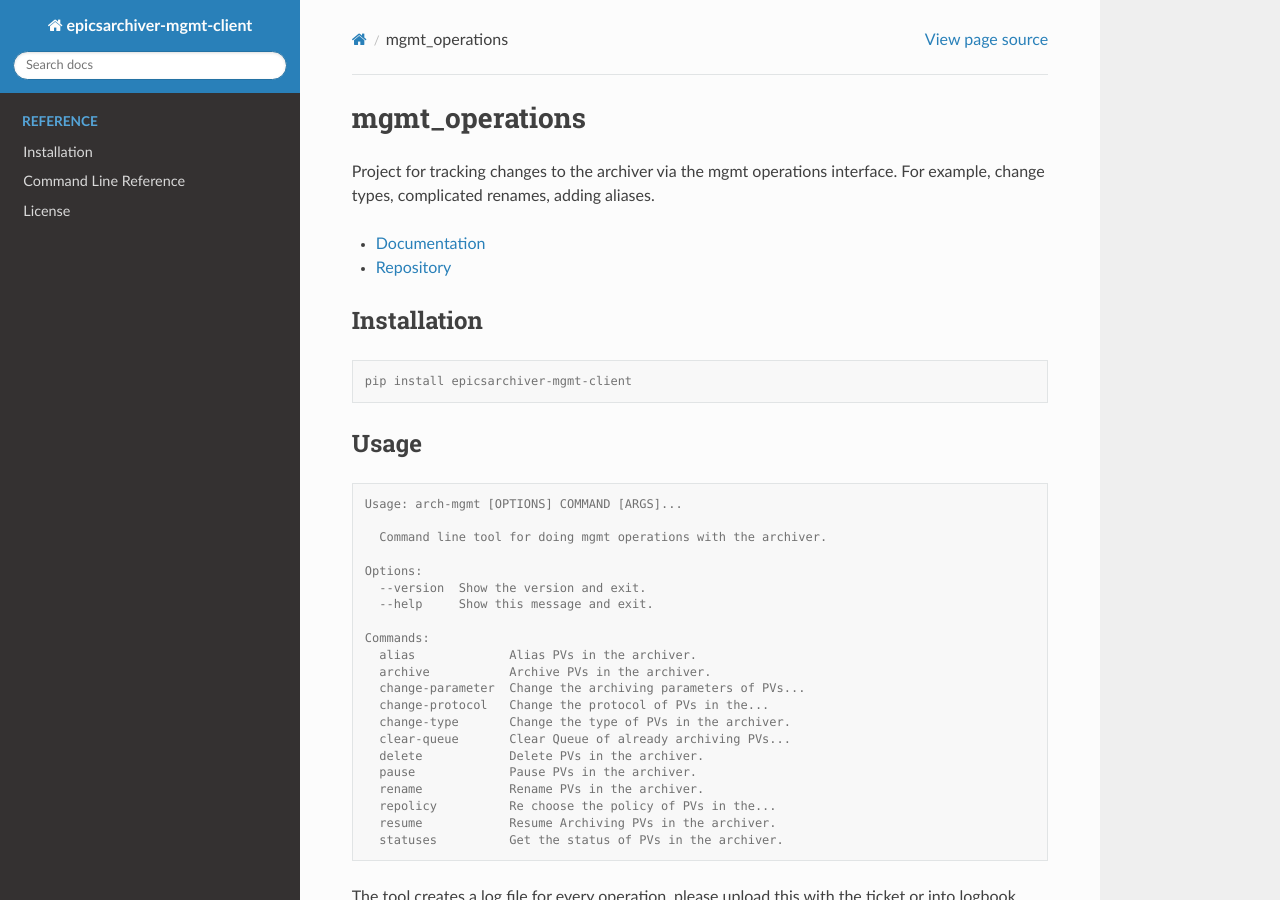
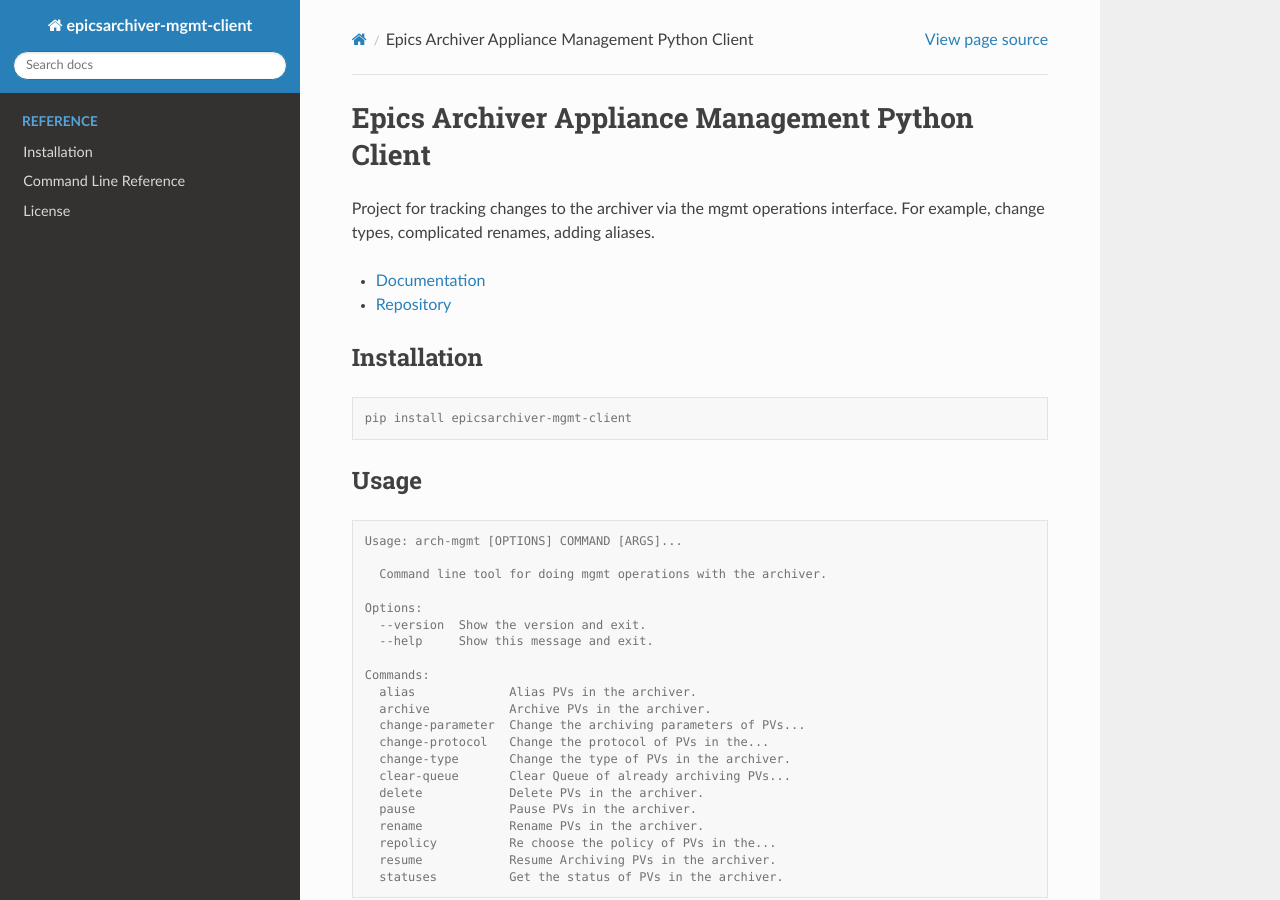
Before and after one commit to archiver-appliance/epicsarchiver-mgmt-client, a Sphinx documentation site: the page built from docs/source/index.md, in a window 1280 px wide and 900 px high. Built offline with Sphinx 7.4.7 and the Read the Docs theme 3.1.0, drawn with Linux system fonts in a browser that asks for light colours; some of the changed text lies outside the part shown.

Commit message:
Update docs
- add keywords to pyproject
- Update name in readme
- Update index to use readme

```diff
--- a/README.md
+++ b/README.md
@@ -1,4 +1,4 @@
-# mgmt_operations
+# Epics Archiver Appliance Management Python Client
 
 Project for tracking changes to the archiver via the mgmt operations interface. For example, change types, complicated renames, adding aliases.
 
--- a/pyproject.toml
+++ b/pyproject.toml
@@ -7,7 +7,7 @@ requires = [ "hatch-vcs>=0.3", "hatchling>=1.24.2" ]
 name = "epicsarchiver-mgmt-client"
 description = "Tool for doing archiver mgmt operations"
 readme = "README.md"
-keywords = [  ]
+keywords = [ "archiver", "epics", "mgmt" ]
 license = "MIT"
 authors = [ { name = "skybrewer", email = "sky.brewer@ess.eu" } ]
 requires-python = ">=3.12"
```
Also changed, not shown: other parts of README.md (+8 -0 lines), docs/source/index.md (+3 -2 lines).
